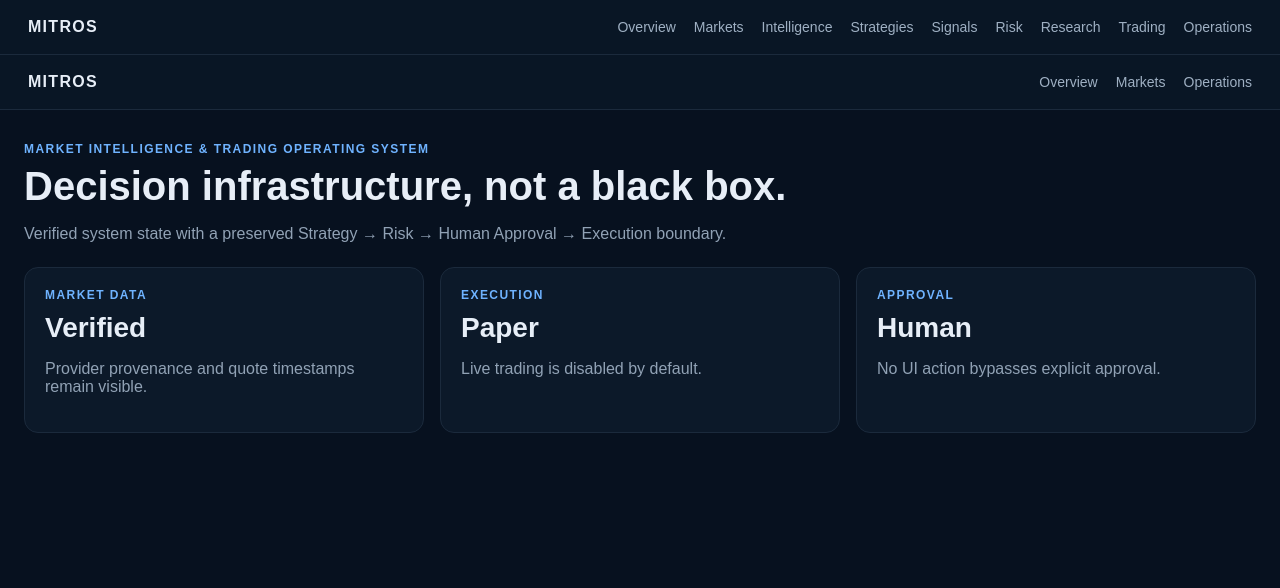
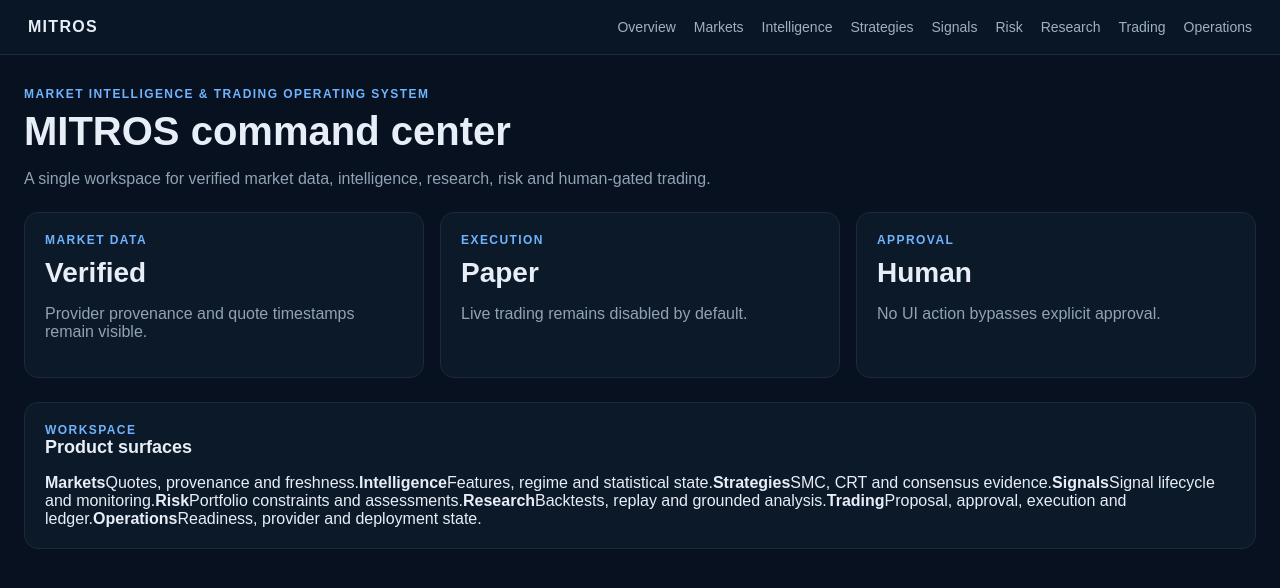
Before and after one commit to ykclassic/MITROS, a Next.js app in the folder apps/web/: page / in a window 1280 px wide. Shown: the top 588 px of the page. Built offline with nearby package versions, Linux system fonts and the light colour scheme.

Commit message:
feat(18b): migrate pages to unified product shell

```diff
--- a/apps/web/app/page.tsx
+++ b/apps/web/app/page.tsx
@@ -1,19 +1,22 @@
-import Link from "next/link";
-
 export default function Home() {
-  return (
-    <div>
-      <nav className="nav"><div className="brand">MITROS</div><div className="navlinks"><Link href="/">Overview</Link><Link href="/markets">Markets</Link><Link href="/operations">Operations</Link></div></nav>
-      <main className="main">
-        <div className="eyebrow">Market Intelligence & Trading Operating System</div>
-        <h1>Decision infrastructure, not a black box.</h1>
-        <p className="subtle">Verified system state with a preserved Strategy → Risk → Human Approval → Execution boundary.</p>
-        <div className="grid">
-          <section className="card"><div className="eyebrow">Market data</div><div className="metric">Verified</div><p className="subtle">Provider provenance and quote timestamps remain visible.</p></section>
-          <section className="card"><div className="eyebrow">Execution</div><div className="metric">Paper</div><p className="subtle">Live trading is disabled by default.</p></section>
-          <section className="card"><div className="eyebrow">Approval</div><div className="metric">Human</div><p className="subtle">No UI action bypasses explicit approval.</p></section>
-        </div>
-      </main>
+  return <main className="main">
+    <div className="eyebrow">Market Intelligence & Trading Operating System</div>
+    <h1>MITROS command center</h1>
+    <p className="subtle">A single workspace for verified market data, intelligence, research, risk and human-gated trading.</p>
+    <div className="grid">
+      <section className="card"><div className="eyebrow">Market data</div><div className="metric">Verified</div><p className="subtle">Provider provenance and quote timestamps remain visible.</p></section>
+      <section className="card"><div className="eyebrow">Execution</div><div className="metric">Paper</div><p className="subtle">Live trading remains disabled by default.</p></section>
+      <section className="card"><div className="eyebrow">Approval</div><div className="metric">Human</div><p className="subtle">No UI action bypasses explicit approval.</p></section>
     </div>
-  );
+    <section className="card panel"><div className="eyebrow">Workspace</div><h2>Product surfaces</h2><div className="feature-grid">
+      <a className="feature-link" href="/markets"><strong>Markets</strong><span>Quotes, provenance and freshness.</span></a>
+      <a className="feature-link" href="/intelligence"><strong>Intelligence</strong><span>Features, regime and statistical state.</span></a>
+      <a className="feature-link" href="/strategies"><strong>Strategies</strong><span>SMC, CRT and consensus evidence.</span></a>
+      <a className="feature-link" href="/signals"><strong>Signals</strong><span>Signal lifecycle and monitoring.</span></a>
+      <a className="feature-link" href="/risk"><strong>Risk</strong><span>Portfolio constraints and assessments.</span></a>
+      <a className="feature-link" href="/research"><strong>Research</strong><span>Backtests, replay and grounded analysis.</span></a>
+      <a className="feature-link" href="/trading"><strong>Trading</strong><span>Proposal, approval, execution and ledger.</span></a>
+      <a className="feature-link" href="/operations"><strong>Operations</strong><span>Readiness, provider and deployment state.</span></a>
+    </div></section>
+  </main>;
 }
```
